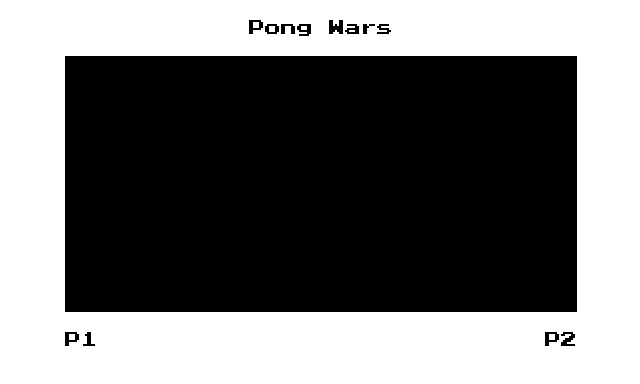
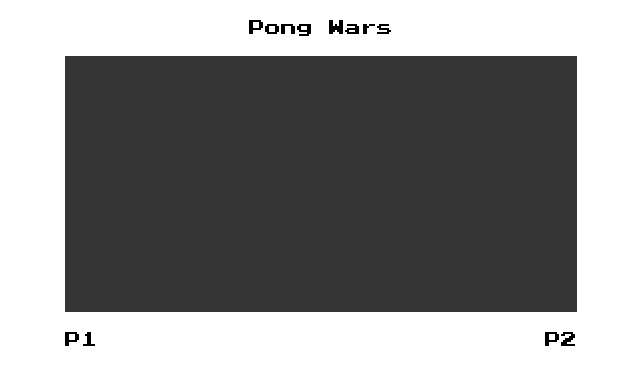
Before and after one commit to MartinZ29/Pong-game, a website built with webpack: page index.html in a window 1280 px wide. Shown: the whole page, without its empty margins (319-959 px from the left). Built offline with nearby package versions, Linux system fonts and the light colour scheme.

Commit message:
#game color

```diff
--- a/src/game.css
+++ b/src/game.css
@@ -69,7 +69,7 @@ h1 {
    margin-top: 20px;
 }
 #game {
-   background-color: black;
+   background-color: #353535;
    display: block;
    height: 256px;
    margin: 20px auto;
```
